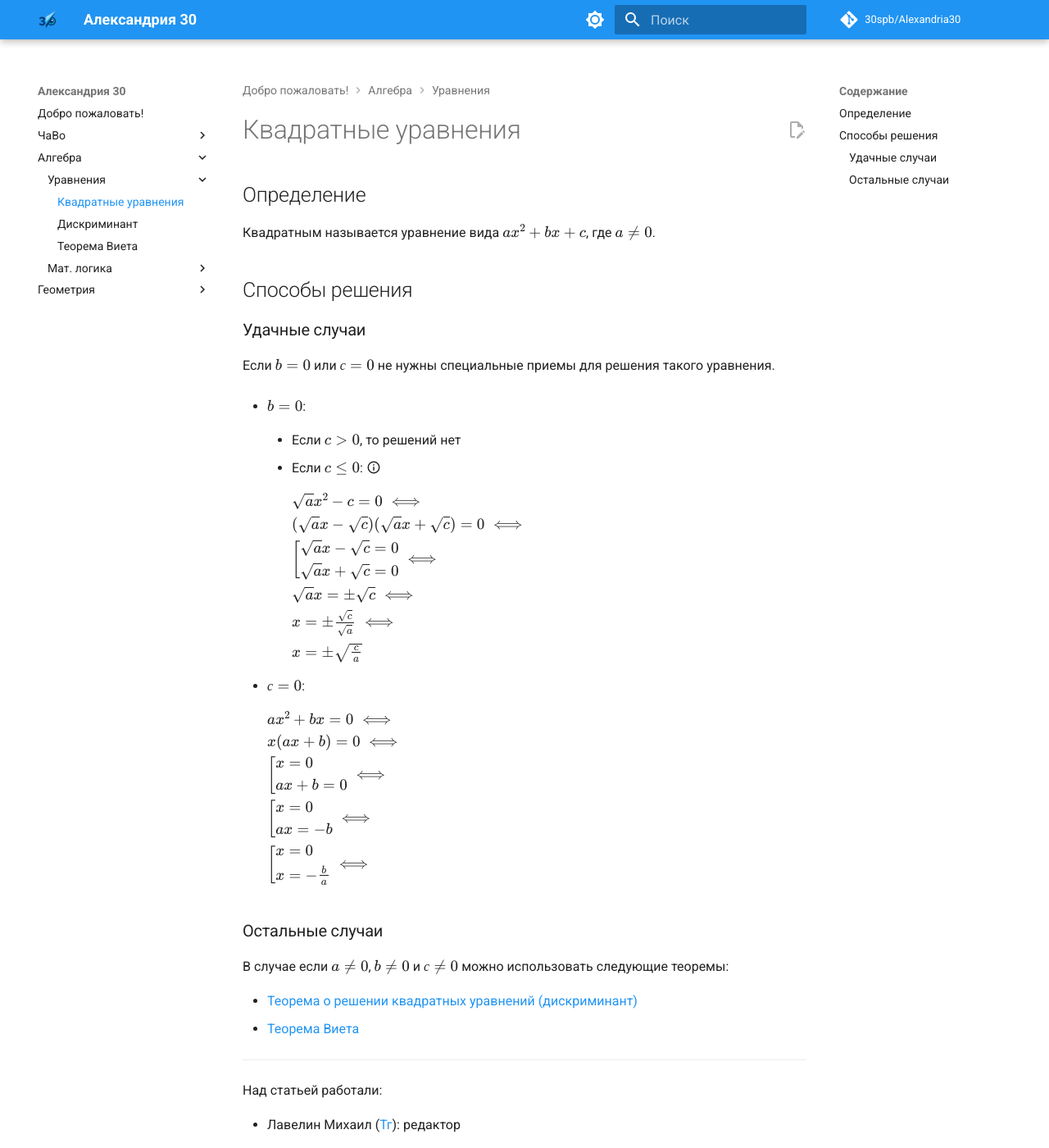
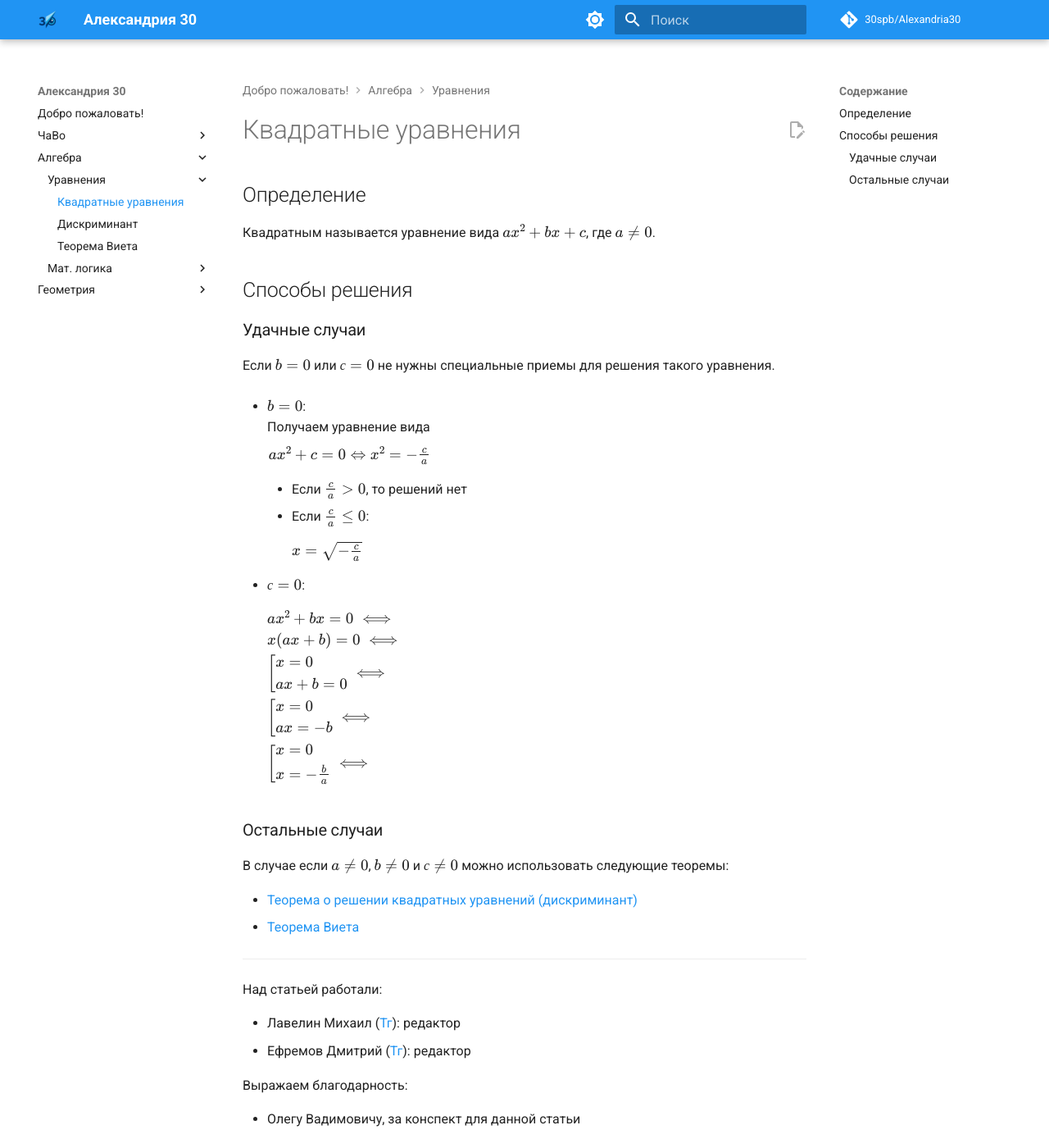
Before and after one commit to 30spb/Alexandria30, an MkDocs documentation site: the page built from docs/algebra/equations/quadratic_equations.md, in a window 1280 px wide and 1400 px high. Shown: the whole window at 82% size. Built offline with MkDocs 1.6.1 and Material for MkDocs 9.7.7, drawn with Linux system fonts in a browser that asks for light colours; comment, search, counter and statistics services are not loaded; some of the changed lines change nothing that is shown.

Commit message:
Ну щас вроде не такой бред xD. Спасибо Ефремову Дмитрию

```diff
--- a/docs/algebra/equations/quadratic_equations.md
+++ b/docs/algebra/equations/quadratic_equations.md
@@ -11,22 +11,21 @@
 Если $b = 0$ или $с = 0$ не нужны специальные приемы для решения такого уравнения.
 
 - $b = 0$: <br>
-    - Если $c > 0$, то решений нет <br>
+    Получаем уравнение вида
 
-    - Если $c \le 0$: :material-information-outline:{ title="в уравнении ниже c - положительное число, взятое со знаком минус"} <br>
+    $\begin{array}{ll}
+        ax^2 + c = 0 \Leftrightarrow
+        x^2 = - \frac{c}{a}
+    \end{array}$
+
+    - Если $\frac{c}{a} > 0$, то решений нет <br>
+
+    - Если $\frac{c}{a} \le 0$: <br>
 
         <div style="overflow-x: auto; overflow-y: hidden" markdown="block">
 
         $\begin{array}{ll}
-            \sqrt{a}x^2 - c = 0 \iff \\
-            (\sqrt{a}x - \sqrt c)(\sqrt{a}x + \sqrt c) = 0 \iff \\
-            \left[\begin{array}{lr}
-                \sqrt{a}x - \sqrt c = 0 \\
-                \sqrt{a}x + \sqrt c = 0
-            \end{array}\right. \iff \\
-            \sqrt{a}x = \pm \sqrt c \iff \\
-            x = \pm \frac{\sqrt c}{\sqrt a} \iff \\
-            x = \pm \sqrt \frac{c}{a}
+            x = \sqrt{-\frac{c}{a}}
         \end{array}$
 
         </div>
@@ -66,6 +65,7 @@
 Над статьей работали:
 
 - Лавелин Михаил ([Тг](https://t.me/mikhaillav)): редактор
+- Ефремов Дмитрий ([Тг](https://t.me/TheBestGoood)): редактор
 
 Выражаем благодарность:
 
```
